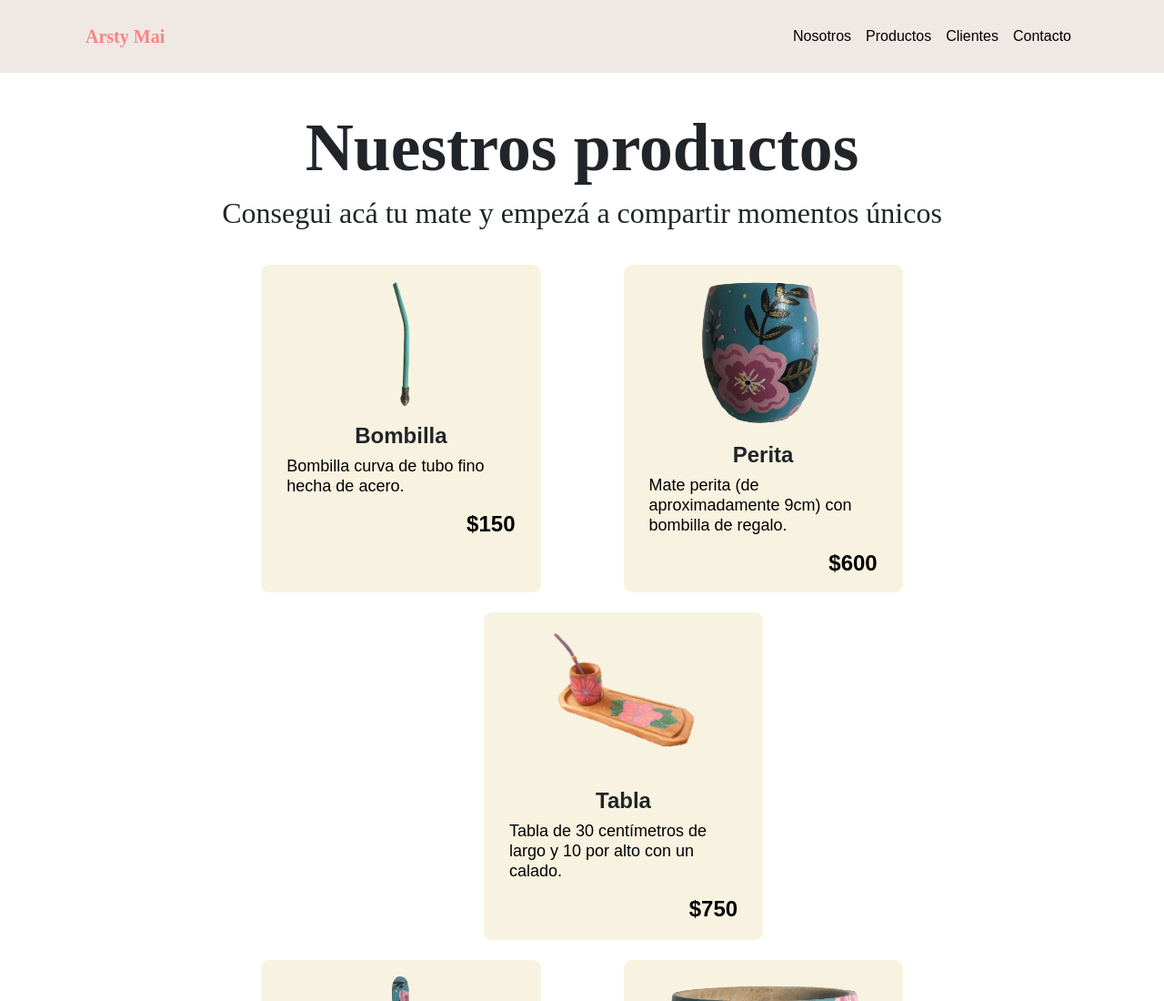
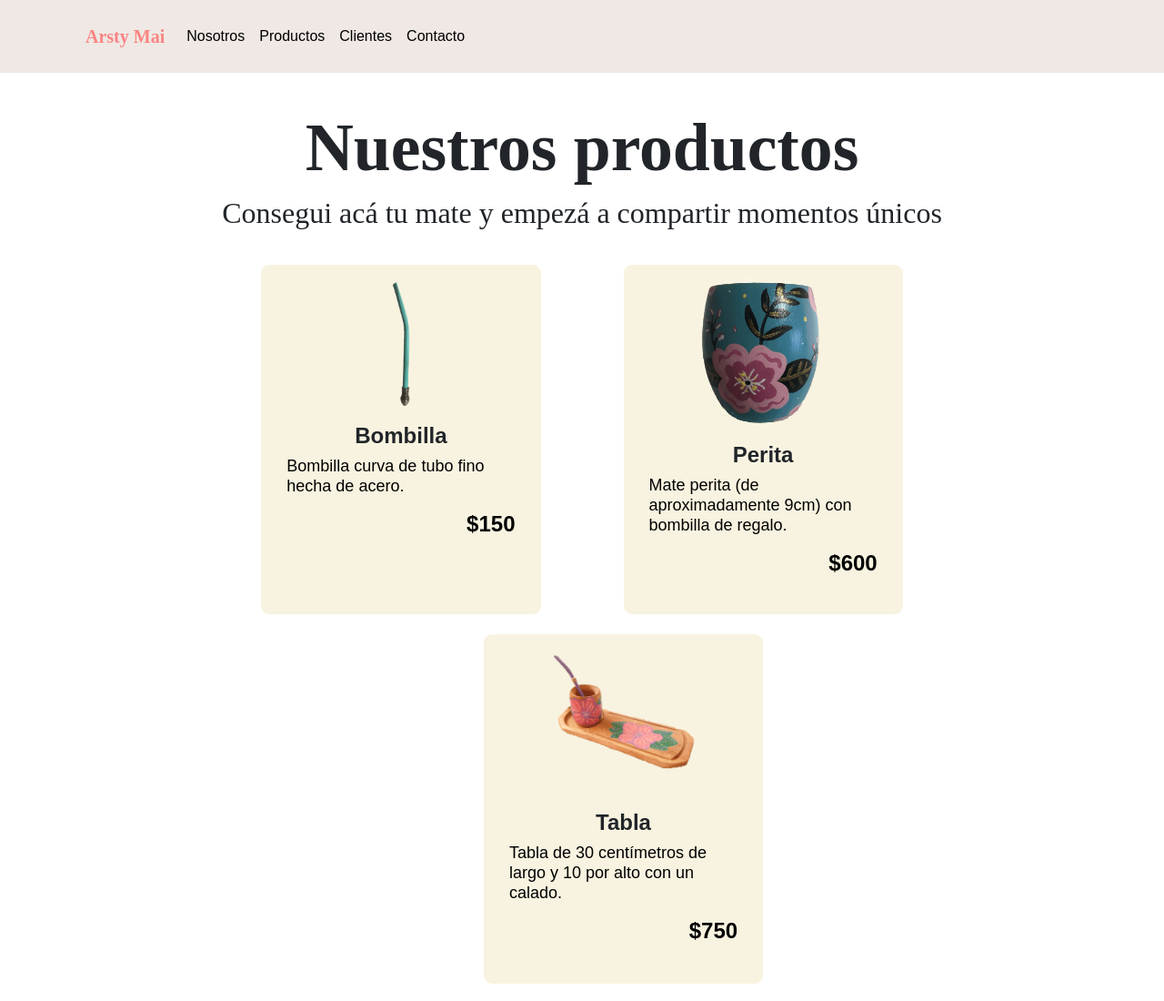
Before and after one commit to orianagomez01/emprendimiento.mates_proyecto, a plain HTML site: page pages/productos.html in a window 1280 px wide. Shown: the top 1100 px of the page at 91% size. Drawn offline with nearby package versions, Linux system fonts and the light colour scheme.

Commit message:
ultimos detalles

```diff
--- a/css/estilos.css
+++ b/css/estilos.css
@@ -967,7 +967,7 @@ h1 {
 
     .productos__cards {
         width: 24vw;
-        height: 45vh;
+        height: 48vh;
         background-color: #f8f3e0;
         border-radius: 9px;
         margin-bottom: 2%;
@@ -1033,7 +1033,7 @@ h1 {
 
     .productos__cards {
         width: 20vw;
-        height: 45vh;
+        height: 48vh;
         background-color: #f8f3e0;
         border-radius: 9px;
         margin-bottom: 2%;
--- a/pages/productos.html
+++ b/pages/productos.html
@@ -40,17 +40,18 @@
 
    <!-- MENU DE NAVEGACION -->
    <header>
+
     <nav class="navbar navbar-expand-lg navbar-light" id="header">
-      <div class="container">
+      <div class="container justify-content-end">
         <a class="navbar-brand" id="navbar-nombre" href="../index.html">Arsty Mai</a>
-        <div class="d-flex">
-        <button class="navbar-toggler " type="button" data-bs-toggle="collapse" data-bs-target="#navbarSupportedContent" aria-controls="navbarSupportedContent" aria-expanded="false" aria-label="Toggle navigation">
+
+
+        <button class="navbar-toggler" type="button" data-bs-toggle="collapse" data-bs-target="#navbarSupportedContent" aria-controls="navbarSupportedContent" aria-expanded="false" aria-label="Toggle navigation">
           <span class="navbar-toggler-icon"></span>
         </button>
 
-
         <div class="collapse navbar-collapse" id="navbarSupportedContent">
-          <ul class="navbar-nav me-auto mb-2 mb-lg-0 ">
+          <ul class="navbar-nav me-auto mb-2 mb-lg-0" id="navbar--items">
             <li class="nav-item">
               <a class="nav-link active"  id="header__items" aria-current="page" href="nosotros.html">Nosotros</a>
             </li>
```
Also changed, not shown: pages/clientes.html (+5 -5 lines), pages/contacto.html (+5 -5 lines), pages/nosotros.html (+5 -5 lines).
